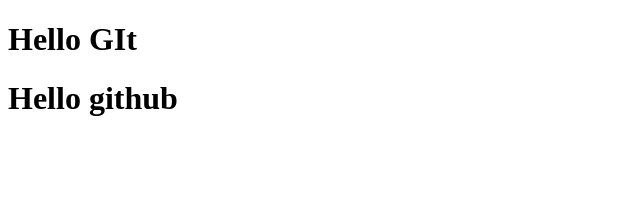
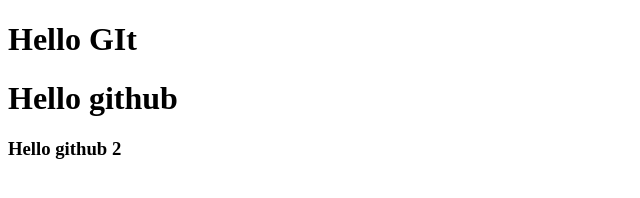
Before and after one commit to DipChy409/Git-prac, a plain HTML site: page index.html in a window 1280 px wide. Shown: the whole page, without its empty margins (0-640 px from the left). Drawn offline with Linux system fonts and the light colour scheme.

Commit message:
h3 added at index.html

```diff
--- a/index.html
+++ b/index.html
@@ -9,5 +9,6 @@
     <h1>Hello GIt</h1>
 
     <h1>Hello github</h1>
+    <h3>Hello github 2</h3>
 </body>
 </html>
```
